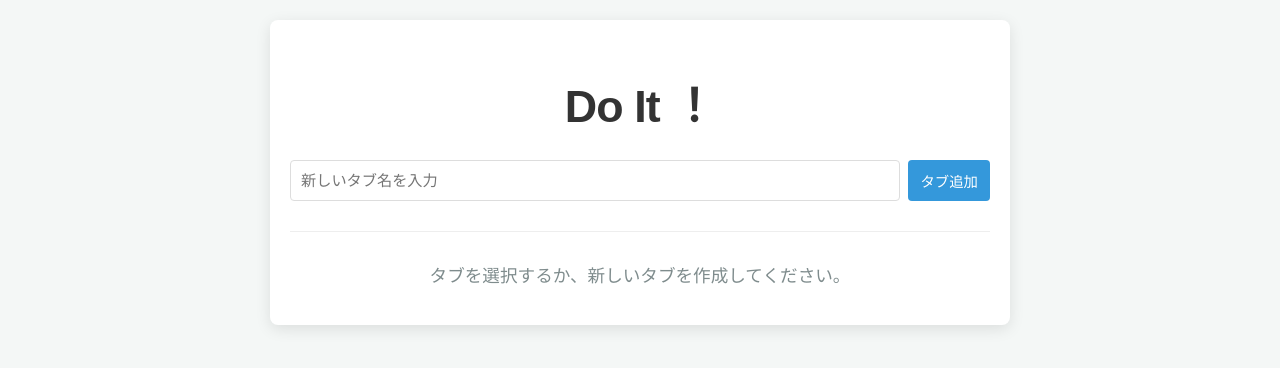
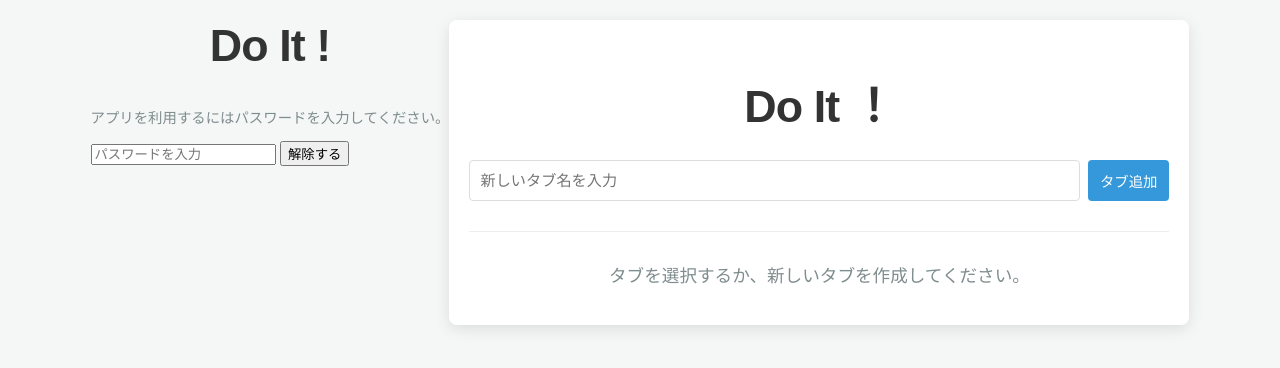
Before and after one commit to ubke/doit-webapp, a plain HTML site: page index.html in a window 1280 px wide. Drawn offline with nearby package versions, Linux system fonts and the light colour scheme.

Commit message:
Update index.html v2.6
・最初のロック画面の追加
・タブ削除時の更なる確認追加

```diff
--- a/index.html
+++ b/index.html
@@ -17,6 +17,16 @@
     <link rel="stylesheet" href="style.css">
 </head>
 <body>
+    <div id="auth-screen" class="auth-screen">
+        <div class="auth-modal">
+            <h2 class="app-title" style="border:none; margin-top:0;">Do It !</h2>
+            <p style="color: #7f8c8d; font-size: 0.9em;">アプリを利用するにはパスワードを入力してください。</p>
+            <input type="password" id="password-input" placeholder="パスワードを入力">
+            <button id="unlock-button">解除する</button>
+            <p id="auth-error-message" style="color: #e74c3c; display: none; margin-top: 10px; font-size: 0.9em;">パスワードが間違っています。</p>
+        </div>
+    </div>
+
     <div class="app-container">
         <h1 class="app-title">Do It ！</h1>
 
```
